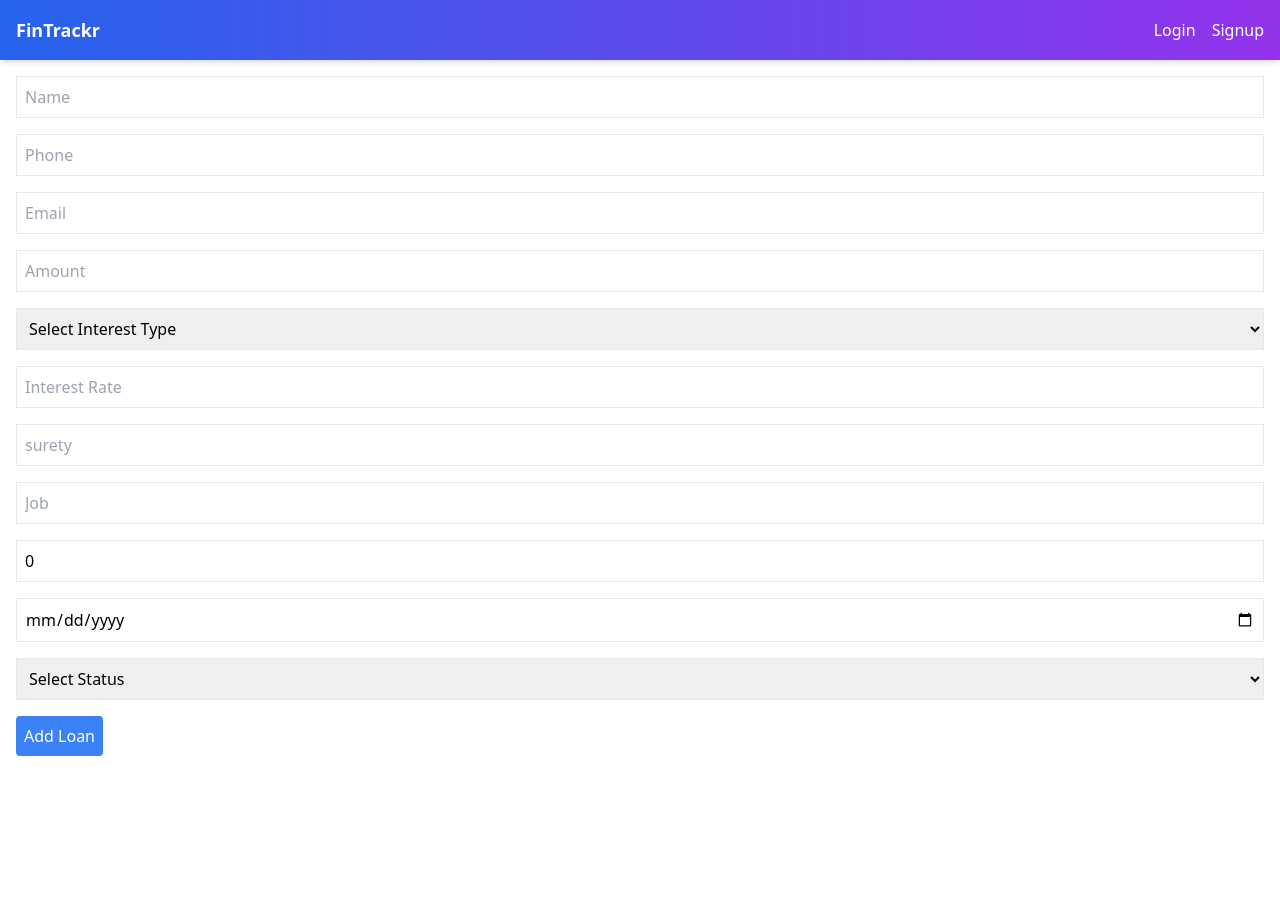
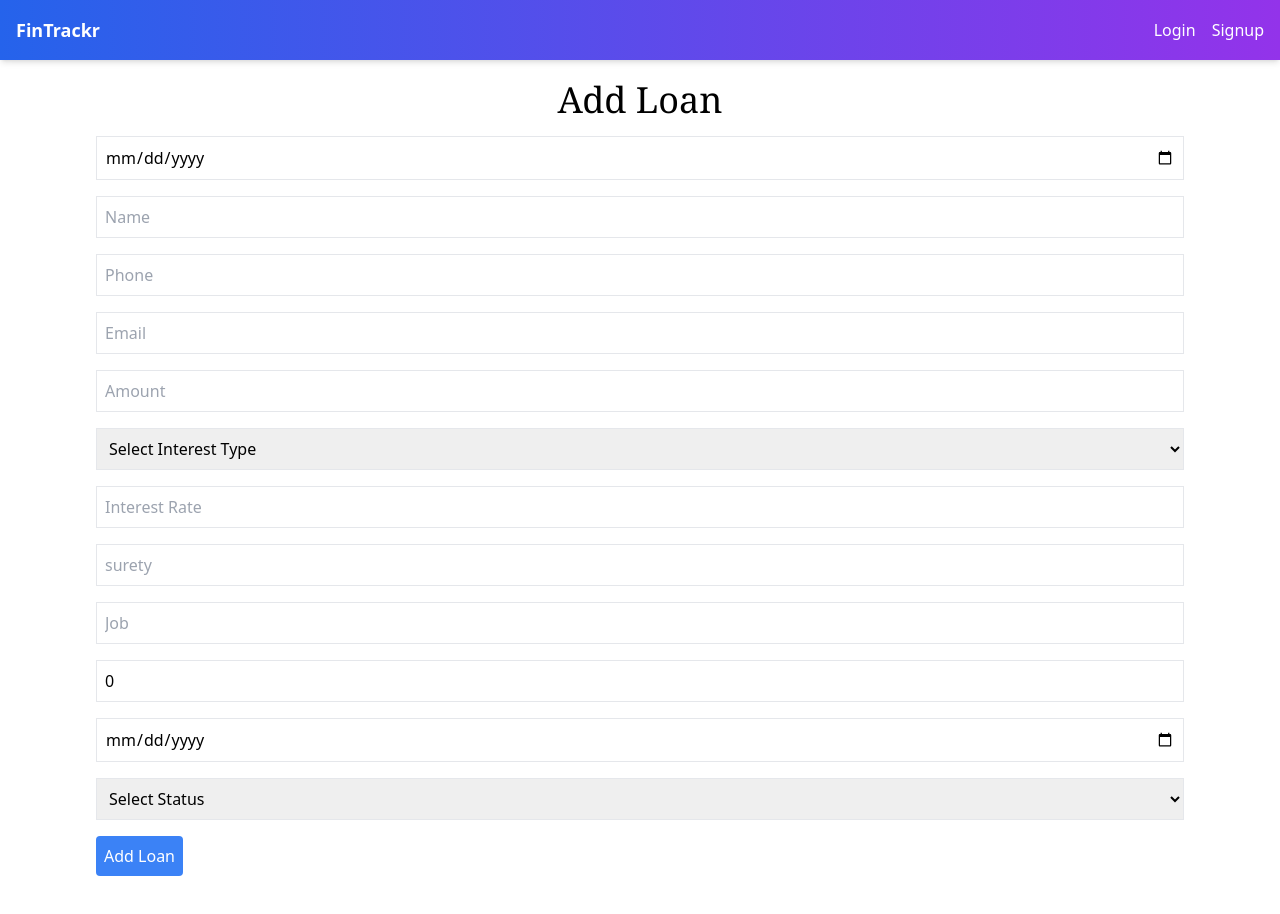
Before and after one commit to Venkata-Giridhar-Garikipati/FinTrackr, a React (Create React App) app in the folder frontend/: page /loan-form in a window 1280 px wide. Shown: the top 914 px of the page. Before the commit the page ends 800 px from the top, so only its background shows below. Built offline with nearby package versions, Linux system fonts and the light colour scheme.

Commit message:
Update LoanForm.jsx

```diff
--- a/frontend/src/components/LoanForm.jsx
+++ b/frontend/src/components/LoanForm.jsx
@@ -28,6 +28,8 @@ const LoanForm = () => {
     };
 
     return (
+         <div className='m-20'>
+            <h2 className='text-center  font-serif text-black-400 text-4xl '>Add Loan</h2>
         <form onSubmit={handleSubmit} className="space-y-4 p-4">
         <input
             type="date"
@@ -140,6 +142,7 @@ const LoanForm = () => {
             Add Loan
         </button>
     </form>
+             </div>
 
     );
 };
```
